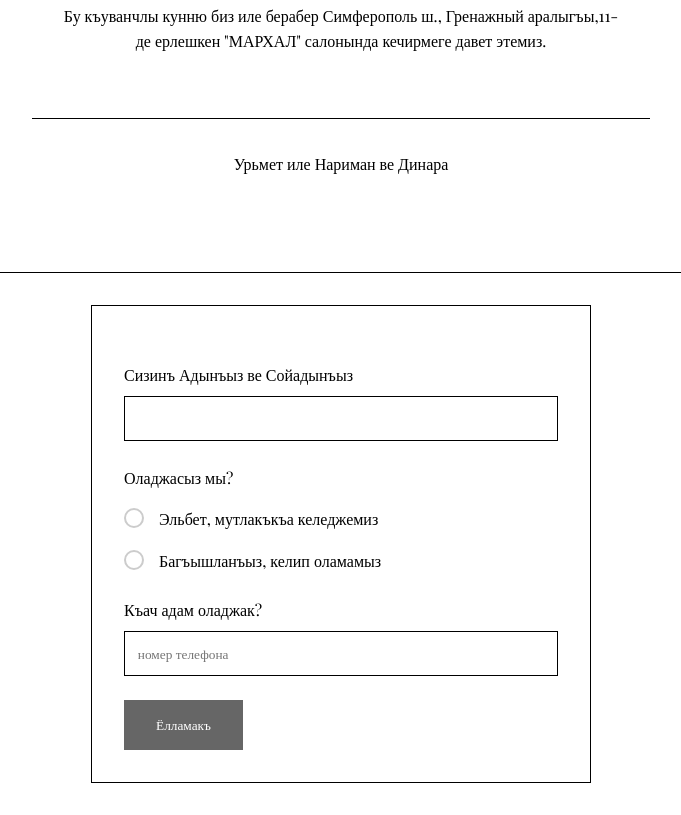
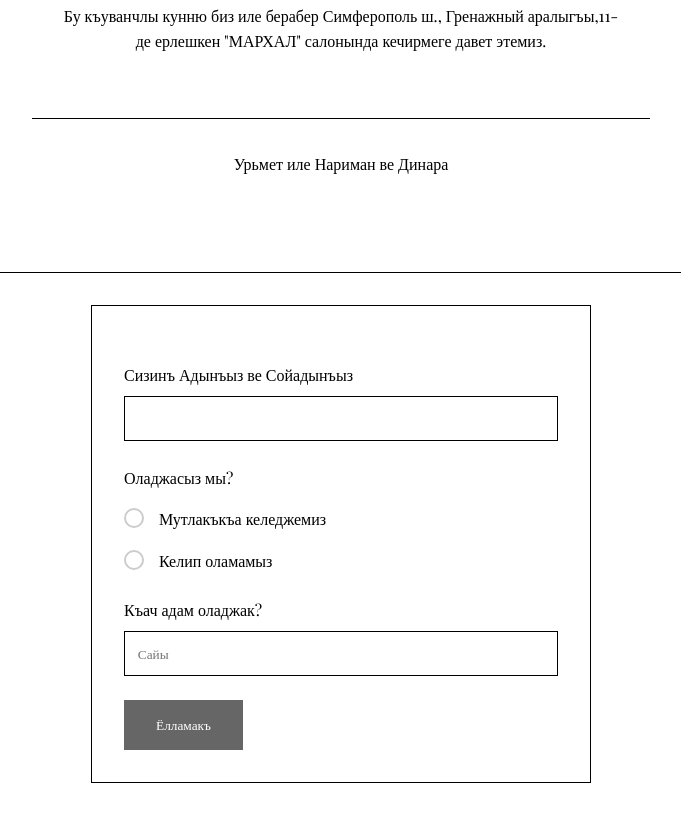
Before and after one commit to Kemaneji/davetname_emir_lenie, a plain HTML site: page Свадьба эмира/index.html in a window 1280 px wide. Shown: the part 3539-4354 px from the top of the page, without its empty margins (299-980 px from the left). Drawn offline with nearby package versions, Linux system fonts and the light colour scheme; a web font is replaced by a local one.

Commit message:
Update index.html

```diff
--- a/Свадьба эмира/index.html
+++ b/Свадьба эмира/index.html
@@ -194,19 +194,19 @@
                   <label class="radio-option">
                       <input type="radio" name="status" value="Да" required>
                       <span class="radio-checkmark"></span>
-                      Эльбет, мутлакъкъа келеджемиз
+                      Мутлакъкъа келеджемиз
                   </label>
                   <label class="radio-option">
                       <input type="radio" name="status" value="Нет">
                       <span class="radio-checkmark"></span>
-                      Багъышланъыз, келип оламамыз
+                      Келип оламамыз
                   </label>
               </div>
           </div>
 
           <div class="form-group">
               <label>Къач адам оладжак?</label>
-              <input type="text" name="contact" placeholder="номер телефона">
+              <input type="text" name="contact" placeholder="Сайы">
           </div>
 
           <button type="submit" class="submit-btn">Ёлламакъ</button>
```
